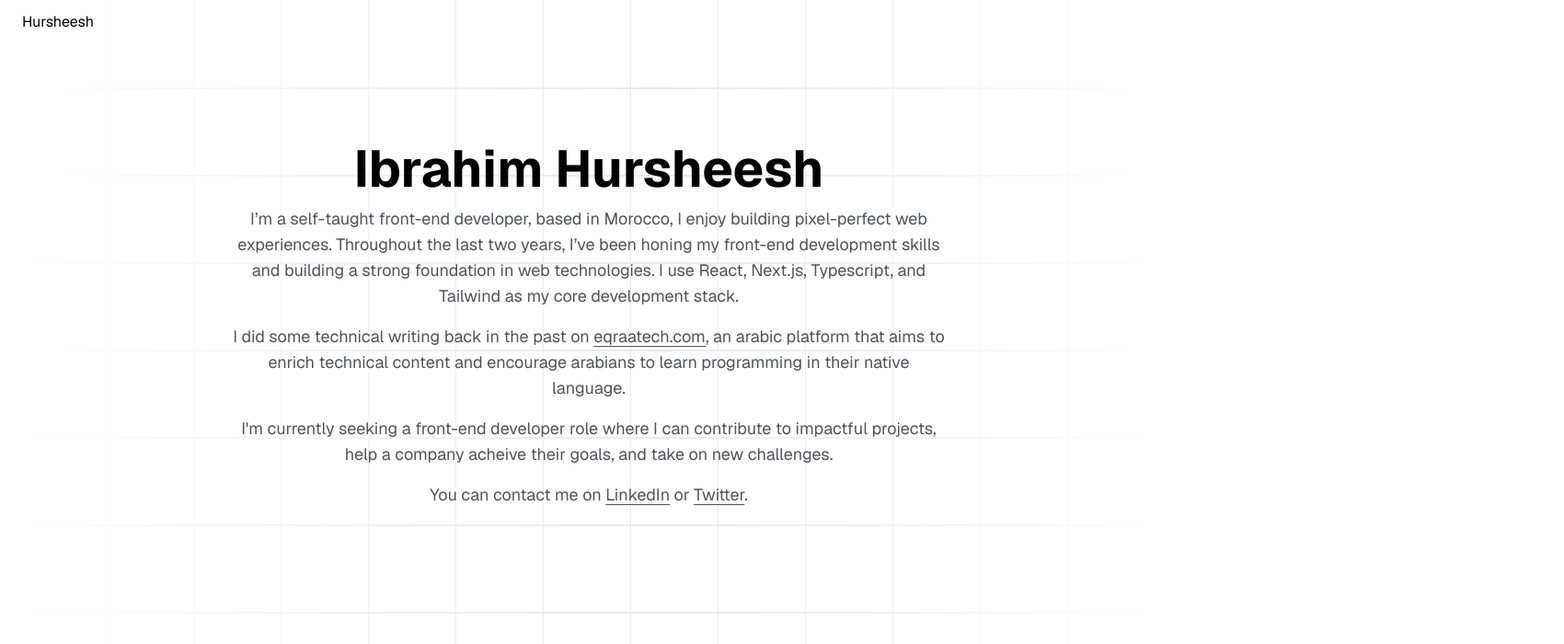
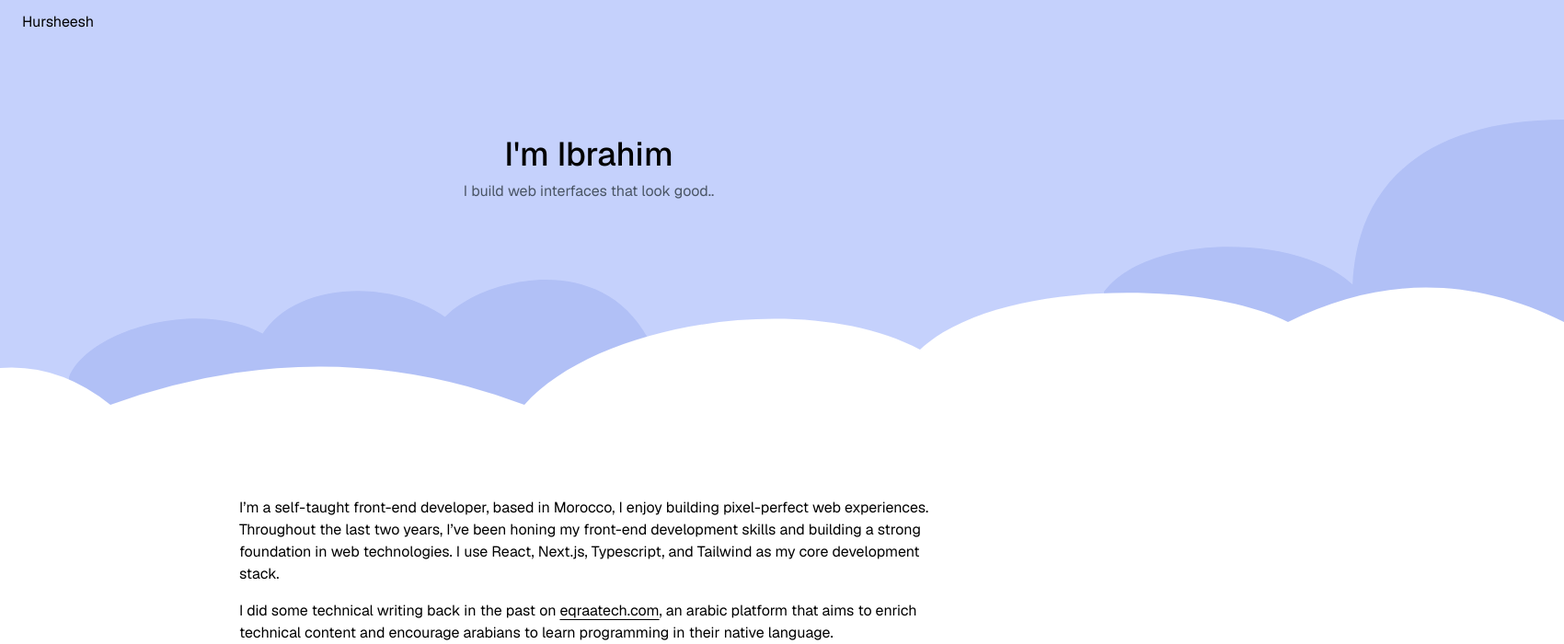
Before and after one commit to ibraheemhursheesh/personal-website, a Next.js app: page / in a window 1280 px wide. Shown: the top 700 px of the page at 92% size, 1700 px wide, since content can reach past the window. Built offline with nearby package versions, Linux system fonts and the light colour scheme.

Commit message:
old design

```diff
--- a/src/components/Header.tsx
+++ b/src/components/Header.tsx
@@ -1,67 +1,13 @@
 export default function Header() {
   return (
     <header className="mt-25 w-fit mx-auto text-center px-5">
-      {/* <h1 className="text-4xl font-medium">I'm Ibrahim</h1> */}
-      <h1 className="text-[3.5rem] leading-18 max-w-3xl mx-auto font-bold text-center">
-        Ibrahim Hursheesh
-      </h1>
-      <div className="text-zinc-600 lg:text-lg max-w-prose mt-1">
-        {" "}
-        <p className="">
-          I’m a self-taught front-end developer, based in Morocco, I enjoy
-          building pixel-perfect web experiences. Throughout the last two years,
-          I’ve been honing my front-end development skills and building a strong
-          foundation in web technologies. I use React, Next.js, Typescript, and
-          Tailwind as my core development stack.
-        </p>
-        <p className="mt-4">
-          I did some technical writing back in the past on{" "}
-          <a
-            className="underline underline-offset-4"
-            href="https://eqraatech.com/author/ibrahimharchiche/"
-          >
-            eqraatech.com
-          </a>
-          , an arabic platform that aims to enrich technical content and
-          encourage arabians to learn programming in their native language.
-        </p>
-        <p className="mt-4">
-          I'm currently seeking a front-end developer role where I can
-          contribute to impactful projects, help a company acheive their goals,
-          and take on new challenges.
-        </p>
-        <p className="mt-4">
-          You can contact me on{" "}
-          <a
-            className="underline underline-offset-4"
-            href="https://www.linkedin.com/in/ibrahim-harchiche-415a51259/"
-          >
-            LinkedIn
-          </a>{" "}
-          or{" "}
-          <a
-            className="underline underline-offset-4"
-            href="https://x.com/ibrahim_hrsh"
-          >
-            Twitter
-          </a>
-          {/* , I also do freelancing on{" "}
-            <a
-              className="underline underline-offset-4"
-              href="https://www.upwork.com/freelancers/~014ce4d152e17b2b6a"
-            >
-              Upwork
-            </a> */}
-          .
-        </p>
-      </div>
-
-      {/* <p
+      <h1 className="text-4xl font-medium">I'm Ibrahim</h1>
+      <p
         className="text-gray-600 mt-2
         "
       >
         I build web interfaces that look good..
-      </p> */}
+      </p>
     </header>
   );
 }
--- a/src/components/HomePageLanding.jsx
+++ b/src/components/HomePageLanding.jsx
@@ -1,51 +1,23 @@
-export default function HomePageLanding({ login }) {
-  const backgroundHeight = 675;
-  const top = String(backgroundHeight - 120);
+export default function HomePageLanding() {
   return (
-    <div
-      id="layer"
-      className={`h-full w-full absolute ${
-        login ? "top-[50%] translate-y-[-50%]" : ""
-      }`}
-    >
-      {login && (
-        <div
-          className={`absolute w-full h-30 top-[-15px] z-1`}
-          style={{
-            background: "linear-gradient(180deg, white 50%, transparent)",
-          }}
-        ></div>
-      )}
-
-      <div
-        className={`max-w-[1241px] h-full overflow-hidden mx-auto relative `}
-        style={{
-          mask: "linear-gradient(90deg, transparent 0%, white 56%, transparent)",
-        }}
+    <div className="absolute top-0 left-0 w-full">
+      <svg
+        className="bg-[#c5d1fc] w-full min-w-[1700px]"
+        xmlns="http://www.w3.org/2000/svg"
+        preserveAspectRatio="none"
+        height="550"
+        width="1700"
+        viewBox="0 0 1700 550"
       >
-        <div id="vertical" className="w-full h-full">
-          {Array(16)
-            .fill(0)
-            .map((_, index) => (
-              <div
-                key={index + "d"}
-                className={`block h-full w-[1.5px] bg-[#e9e9e9] absolute`}
-                style={{ left: 95 * (index + 1) + "px" }}
-              ></div>
-            ))}
-        </div>
-        <div id="horizontal">
-          {Array(100)
-            .fill(0)
-            .map((_, index) => (
-              <div
-                key={index + "d"}
-                className={`block h-[1.5px] w-full bg-[#e9e9e9] absolute`}
-                style={{ top: 95 * (index + 1) + "px" }}
-              ></div>
-            ))}
-        </div>
-      </div>
+        <path
+          className="fill-[#b1c0f6]"
+          d="M 75 550 L 75 410 C 100 347 275 310 323 400 L 323 550 M 285 550 L 284 365 C 332 283 523 305 530 425 L 530 550 M 475 550 L 475 357 C 495 312 645 260 704 367 L 704 550 M 1200 550 L 1200 317 C 1250 250 1430 253 1480 320 L 1480 550 M 1470 550 L 1470 320 C 1470 200 1550 130 1700 130 L 1700 550"
+        ></path>
+        <path
+          className="fill-white"
+          d="M 0 560 L 0 400 Q 64 395 120 440 Q 350 357 570 440 C 650 350 877 315 1000 380 C 1080 304 1307 303 1400 350 C 1500 300 1600 300 1700 350 L 1710 560 z"
+        ></path>
+      </svg>
     </div>
   );
 }
--- a/src/components/Homepage.tsx
+++ b/src/components/Homepage.tsx
@@ -4,7 +4,7 @@ import Link from "next/link";
 
 export default function Homepage() {
   return (
-    <main>
+    <div>
       <div className="mt-80 px-5 max-w-[800px] mx-auto">
         <div>
           <p>
@@ -691,6 +691,6 @@ export default function Homepage() {
           </a>
         </div>
       </div>
-    </main>
+    </div>
   );
 }
```
